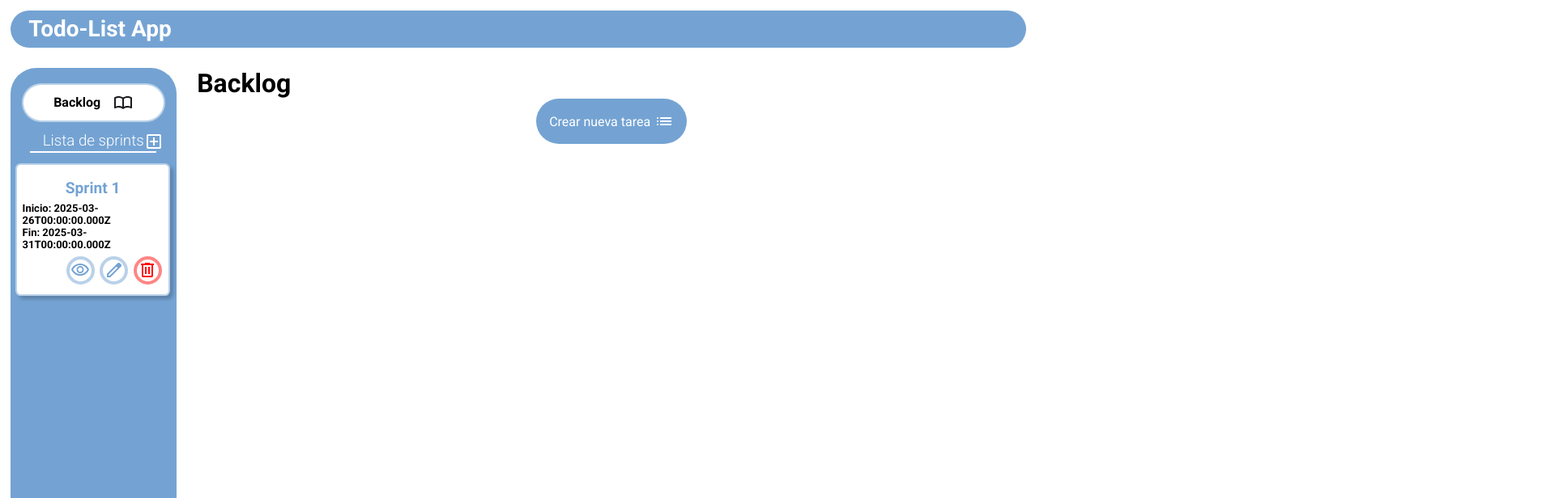
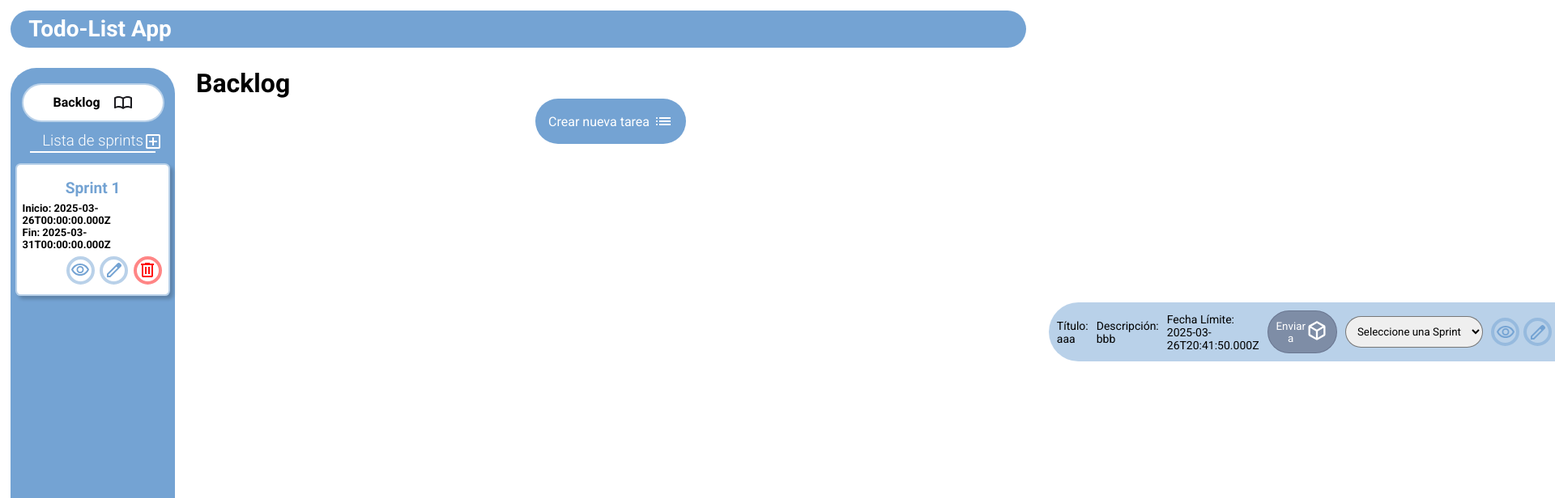
Before and after one commit to JeronimoCortez/TodoList, a React (Vite) app: page / in a window 1280 px wide. Shown: the top 616 px of the page at 81% size, 1920 px wide, since content can reach past the window. Built offline with nearby package versions, Linux system fonts and the light colour scheme.

Commit message:
Creamos ListTareas, para poder agregar tareas al sprint

```diff
--- a/src/components/screens/BacklogScreen/BacklogScreen.module.css
+++ b/src/components/screens/BacklogScreen/BacklogScreen.module.css
@@ -1,3 +1,14 @@
 .container {
   display: flex;
 }
+
+.listTareas {
+  flex-direction: column;
+  display: flex;
+  justify-content: center;
+  align-items: center;
+  margin: 0 auto;
+  padding: 1rem;
+  border-radius: 10rem;
+  gap: 5px;
+}
--- a/src/components/screens/BacklogScreen/BacklogScreen.tsx
+++ b/src/components/screens/BacklogScreen/BacklogScreen.tsx
@@ -1,15 +1,27 @@
+import { ITarea } from "../../../types/ITarea";
 import Backlog from "../../ui/Backlog/Backlog";
 import Header from "../../ui/Header/Header";
+import ListTareas from "../../ui/ListTareas/ListTareas";
 import SprintsAside from "../../ui/SprintsAside/SprintsAside";
 import styles from "./BacklogScreen.module.css";
 
 const BacklogScreen = () => {
+  const tareaEjemplo: ITarea = {
+    titulo: "aaa",
+    descripcion: "bbb",
+    fechaLimite: new Date(),
+  };
   return (
     <>
       <Header />
       <div className={styles.container}>
         <SprintsAside />
-        <Backlog />
+        <div className={styles.Backlog}>
+          <Backlog />
+        </div>
+        <div className={styles.listTareas}>
+          <ListTareas tarea={tareaEjemplo} />
+        </div>
       </div>
     </>
   );
--- /dev/null
+++ b/src/components/ui/ListTareas/ListTareas.module.css
@@ -0,0 +1,42 @@
+.tarea {
+  display: flex;
+  align-items: center;
+  background: rgba(116, 163, 211, 0.5);
+  padding: 10px;
+  border-radius: 10rem;
+  gap: 10px;
+}
+
+.titulo,
+.descripcion,
+.fecha {
+  font-size: 14px;
+}
+
+.enviar {
+  background: rgb(87, 96, 122, 0.6);
+  color: white;
+  justify-content: space-between;
+  border: 1px solid rgb(87, 96, 122, 0.5);
+  padding: 10px;
+  display: flex;
+  align-items: center;
+  border-radius: 10rem;
+  cursor: pointer;
+}
+
+.selectContainer {
+  display: flex;
+  align-items: center;
+}
+
+.select {
+  padding: 10px;
+  border-radius: 10rem;
+  border: 1px solid rgb(0, 0, 0, 0.5);
+}
+
+.acciones {
+  display: flex;
+  gap: 5px;
+}
--- /dev/null
+++ b/src/components/ui/ListTareas/ListTareas.tsx
@@ -0,0 +1,40 @@
+import { FC } from "react";
+import styles from "./ListTareas.module.css";
+import { ITarea } from "../../../types/ITarea";
+import TaskEyeButton from "../TaskEyeButton/TaskEyeButton";
+import EditButton from "../EditButton/EditButton";
+import DeleteButton from "../DeleteButton/DeleteButton";
+import { SendButton } from "../SendButton/SendButton";
+
+type IPropsITarea = {
+  tarea: ITarea;
+};
+
+const ListTareas: FC<IPropsITarea> = (tarea) => {
+  return (
+    <div className={styles.tarea}>
+      <span className={styles.titulo}>Título: {tarea.tarea.titulo}</span>
+      <span className={styles.descripcion}>
+        Descripción: {tarea.tarea.descripcion}
+      </span>
+      <span className={styles.fecha}>
+        Fecha Límite: {tarea.tarea.fechaLimite.toISOString()}
+      </span>
+      <button className={styles.enviar}>
+        Enviar a <SendButton />
+      </button>
+      <div className={styles.selectContainer}>
+        <select className={styles.select}>
+          <option>Seleccione una Sprint</option>
+        </select>
+      </div>
+      <div className={styles.acciones}>
+        <TaskEyeButton />
+        <EditButton />
+        <DeleteButton />
+      </div>
+    </div>
+  );
+};
+
+export default ListTareas;
--- /dev/null
+++ b/src/components/ui/SendButton/SendButton.tsx
@@ -0,0 +1,9 @@
+import styles from "./SendButton.module.css";
+
+export const SendButton = () => {
+  return (
+    <div className={styles.sendButton}>
+      <img src="./deployed_code.svg" alt="" />
+    </div>
+  );
+};
--- /dev/null
+++ b/src/types/ITarea.ts
@@ -0,0 +1,5 @@
+export interface ITarea {
+  titulo: string;
+  descripcion: string;
+  fechaLimite: Date;
+}
```
Also changed, not shown: public/arrow_drop_down.svg (added), public/deployed_code.svg (added), src/components/ui/DeleteButton/DeleteButton.module.css (line endings or trailing spaces), src/components/ui/SendButton/SendButton.module.css (added), src/components/ui/TaskEyeButton/TaskEyeButton.module.css (line endings or trailing spaces).
